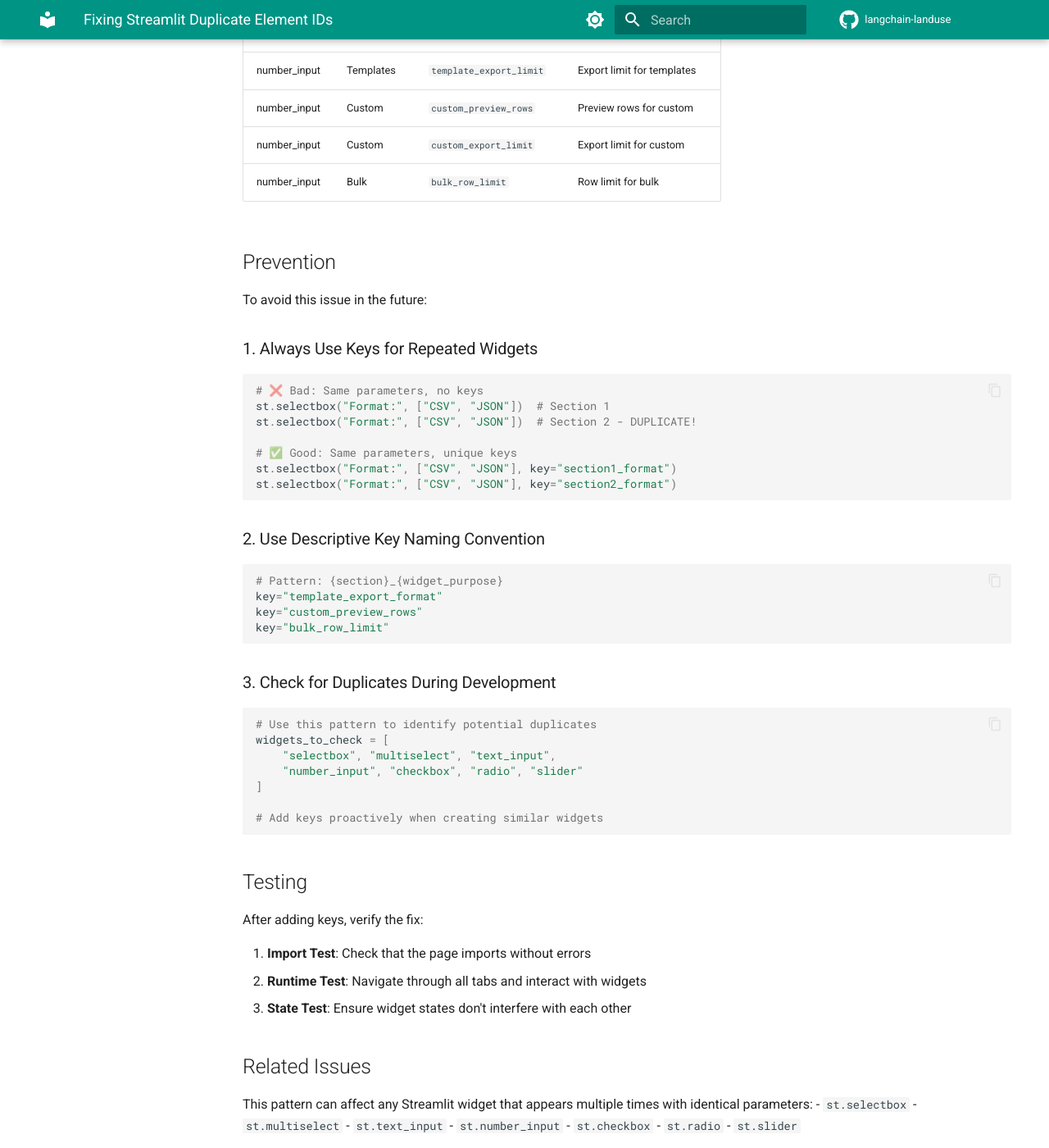
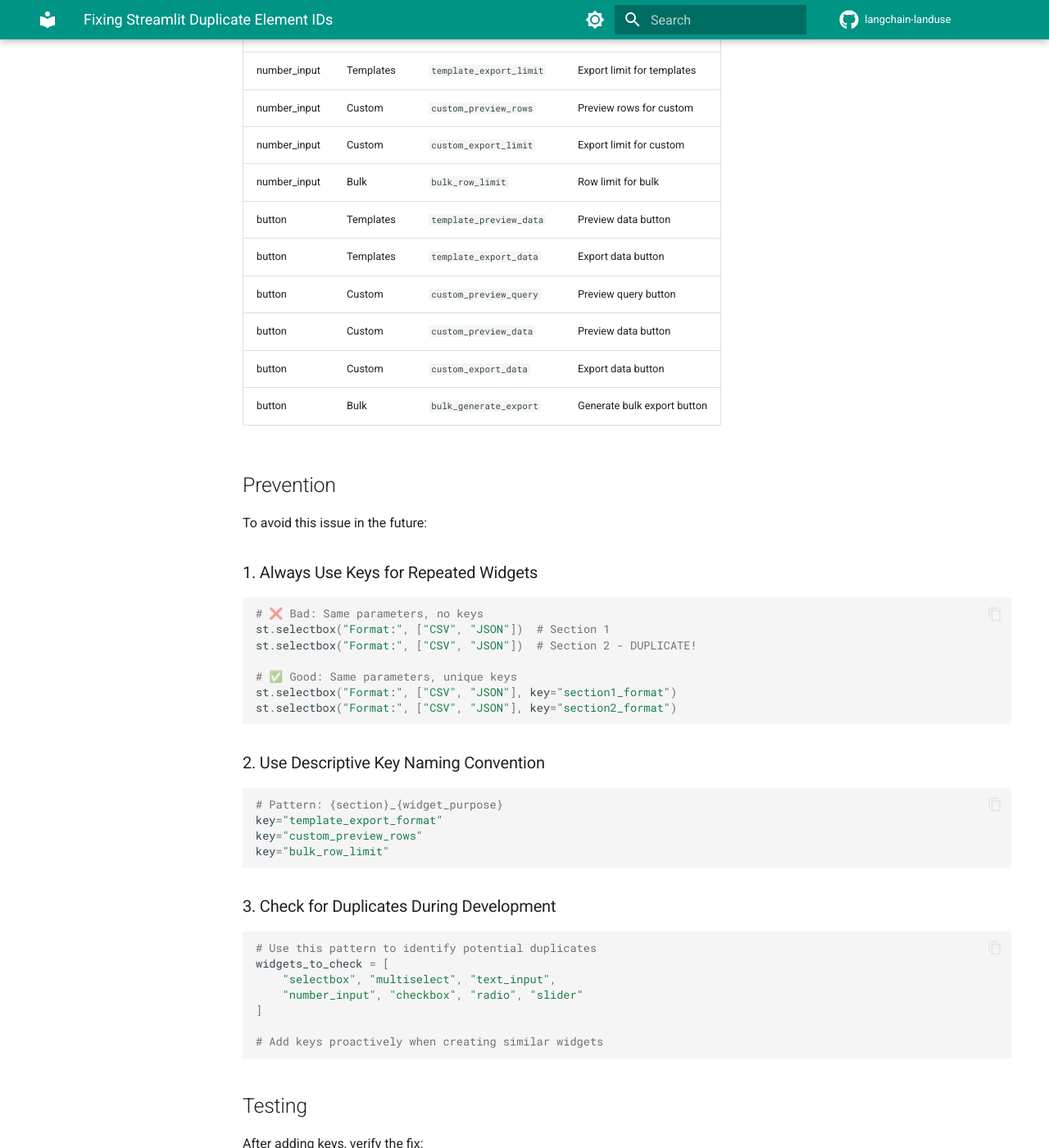
Before and after one commit to mihiarc/rpa-landuse, an MkDocs documentation site: the page built from docs/troubleshooting/streamlit-duplicate-ids.md, in a window 1280 px wide and 1400 px high, scrolled down 2498 px. Shown: the whole window at 82% size. Built offline with MkDocs 1.6.1 and Material for MkDocs 9.7.7, drawn with Linux system fonts in a browser that asks for light colours; comment, search, counter and statistics services are not loaded.

Commit message:
fix: resolve duplicate button ID error in data extraction page
Fix StreamlitDuplicateElementId error for button elements with identical parameters.

Root Cause:
- Multiple "👁️ Preview Data" buttons with same use_container_width=True
- Multiple "📥 Export Data" buttons with same type="primary", use_container_width=True
- Buttons in different sections (templates, custom, bulk) had identical parameters

Button Keys Added:
- template_preview_data: Preview data button in templates section
- template_export_data: Export data button in templates section
- custom_preview_query: Preview query button in custom section
- custom_preview_data: Preview data button in custom section
- custom_export_data: Export data button in custom section
- bulk_generate_export: Generate bulk export button

Key Naming Convention:
- Pattern: {section}_{action_type}
- Descriptive names for button purpose identification
- Consistent with existing widget key patterns

Benefits:
- Eliminates all duplicate button ID runtime errors
- Maintains button functionality across all sections
- Ensures independent button state management
- Prevents future button ID conflicts

Update documentation:
- Add button widgets to affected widget types list
- Include button mappings in key reference table
- Document button-specific duplicate ID solutions

Resolves: StreamlitDuplicateElementId for button elements in extraction interface

```diff
--- a/docs/troubleshooting/streamlit-duplicate-ids.md
+++ b/docs/troubleshooting/streamlit-duplicate-ids.md
@@ -99,6 +99,12 @@ preview_limit = st.number_input(
 | number_input | Custom | `custom_preview_rows` | Preview rows for custom |
 | number_input | Custom | `custom_export_limit` | Export limit for custom |
 | number_input | Bulk | `bulk_row_limit` | Row limit for bulk |
+| button | Templates | `template_preview_data` | Preview data button |
+| button | Templates | `template_export_data` | Export data button |
+| button | Custom | `custom_preview_query` | Preview query button |
+| button | Custom | `custom_preview_data` | Preview data button |
+| button | Custom | `custom_export_data` | Export data button |
+| button | Bulk | `bulk_generate_export` | Generate bulk export button |
 
 ## Prevention
 
@@ -152,5 +158,6 @@ This pattern can affect any Streamlit widget that appears multiple times with id
 - `st.checkbox`
 - `st.radio`
 - `st.slider`
+- `st.button`
 
 Always provide unique `key` parameters when using repeated widgets across different sections of your app.
```
Also changed, not shown: 1 other file.
